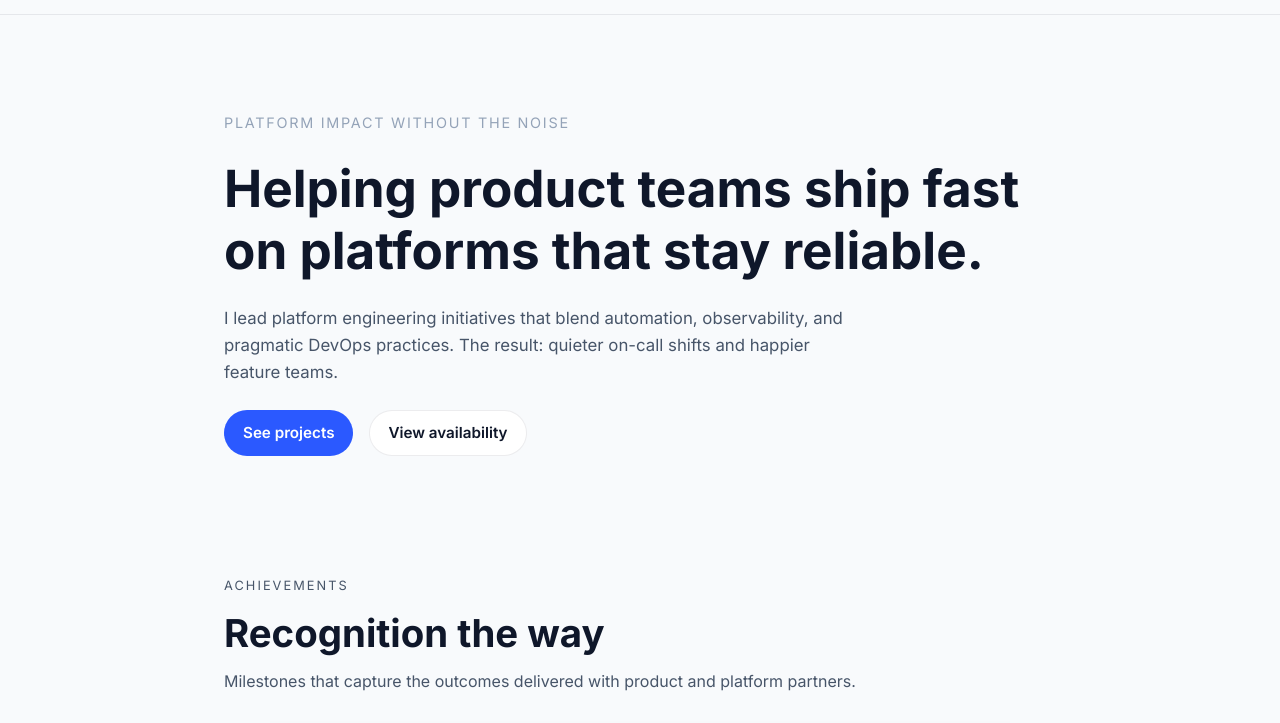
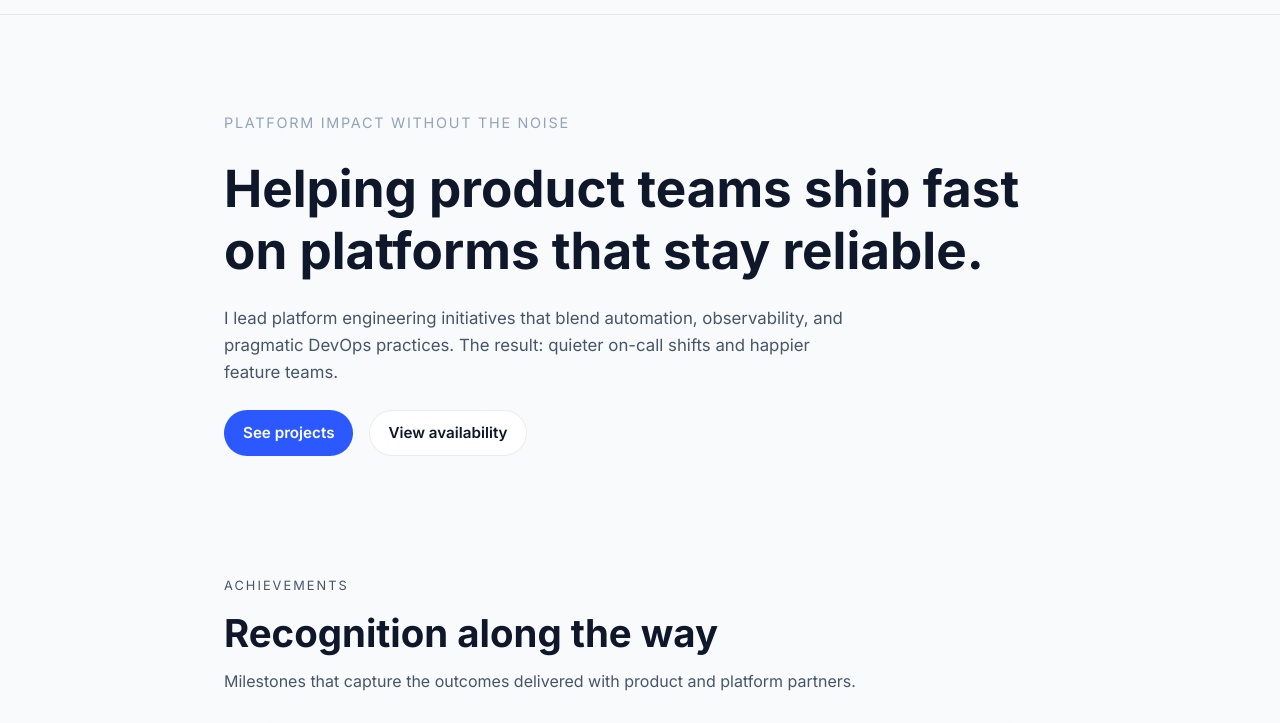
Before and after one commit to su-mangale/mangale.com.np, an Eleventy site: page src/index.njk in a window 1280 px wide. Shown: the part 73-796 px from the top of the page. Built offline with nearby package versions, Linux system fonts and the light colour scheme; Eleventy itself is replaced by a stand-in of ours; files that its build step writes are made by us from their sources.

Commit message:
added back

```diff
--- a/src/index.njk
+++ b/src/index.njk
@@ -15,7 +15,7 @@ title: Mangale Lopchan · Platform Engineer
 <section class="achievements" id="achievements">
     <header>
         <p class="section-eyebrow">Achievements</p>
-        <h2>Recognition the way</h2>
+        <h2>Recognition along the way</h2>
         <p class="section-body">Milestones that capture the outcomes delivered with product and platform partners.</p>
     </header>
     <div class="achievement-grid">
```
